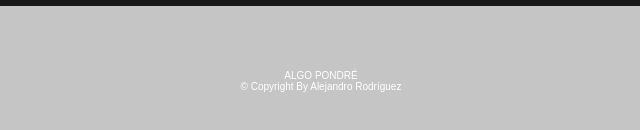
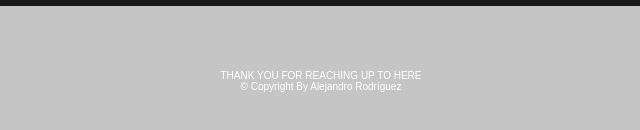
Before and after one commit to Alexrguez9/Alexrguez9.github.io, a plain HTML site: page index.html in a window 1280 px wide. Shown: the part 3137-3267 px from the top of the page, 319-959 px from the left. Drawn offline with Linux system fonts and the light colour scheme.

Commit message:
Update index.html

```diff
--- a/index.html
+++ b/index.html
@@ -140,7 +140,7 @@
     </section>
 
     <footer>
-        <p>ALGO PONDRÉ</p>
+        <p>THANK YOU FOR REACHING UP TO HERE</p>
         <p class="copyright">&copy Copyright By Alejandro Rodríguez</p>
     </footer>
 </body>
```
